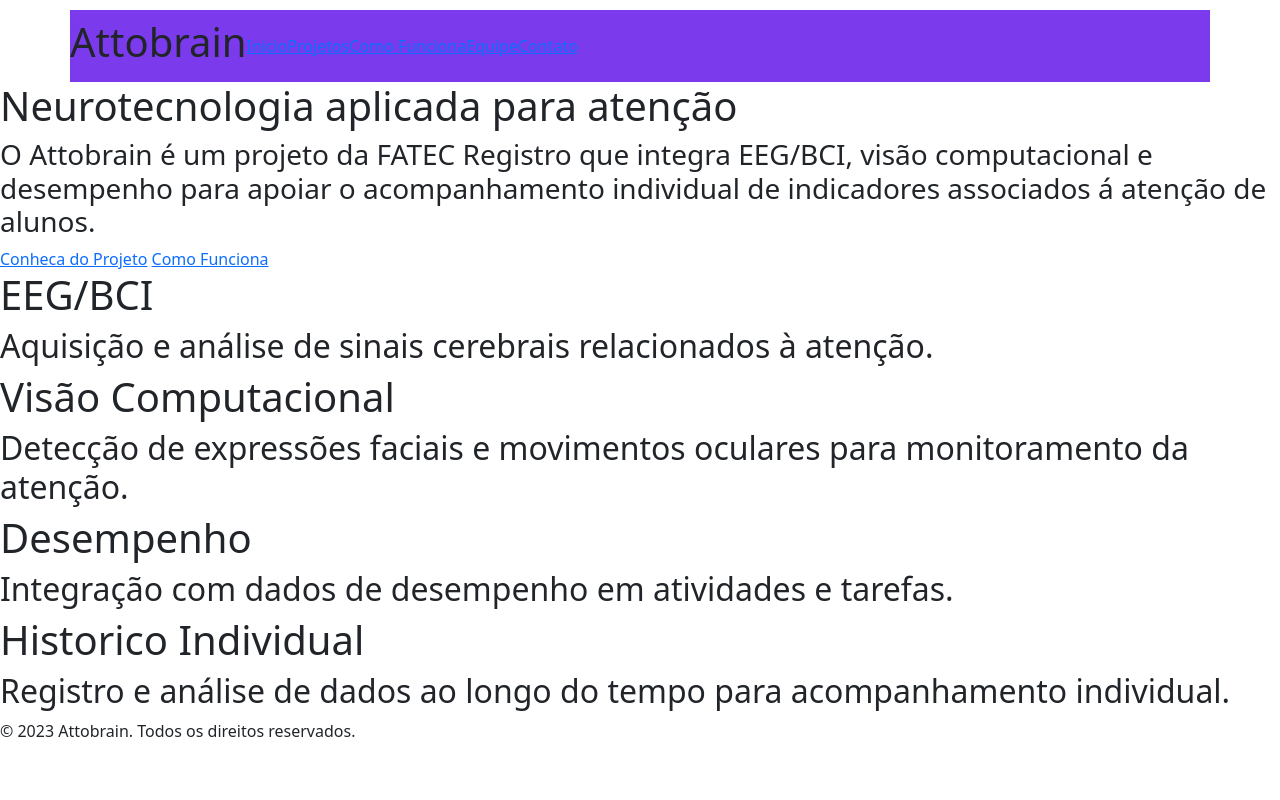
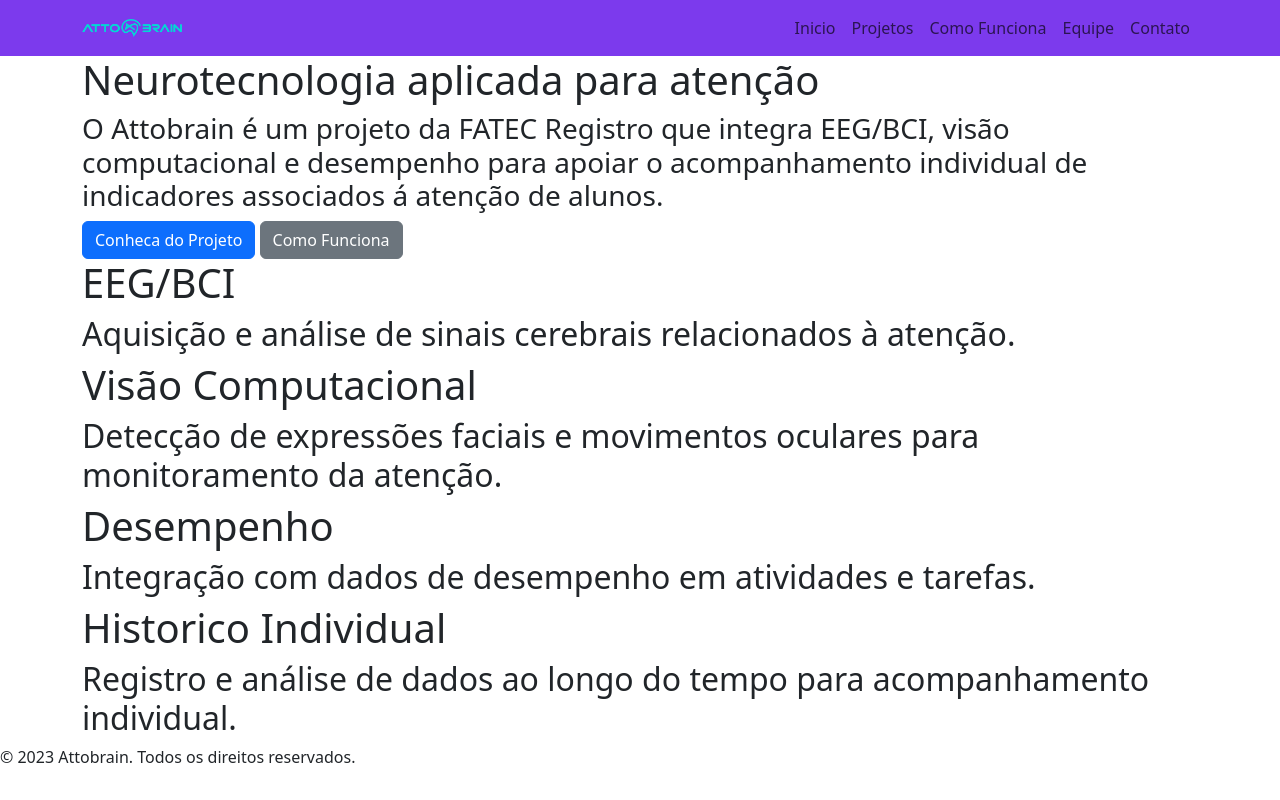
Before and after one commit to Attobrain/Site_Attobrain, a website: page views/index.html in a window 1280 px wide. Drawn offline with nearby package versions, Linux system fonts and the light colour scheme.

Commit message:
Logos e Bootstrap Inicial

```diff
--- a/public/sytle.css
+++ b/public/sytle.css
@@ -1,5 +1,8 @@
 header {
   background-color: #7c3aed;
-  position:absolute;
-  margin-top: 10px;
 }
+
+.logo-header {
+  width: 100px;
+  height: auto;
+}
--- a/views/index.html
+++ b/views/index.html
@@ -9,21 +9,26 @@
 </head>
 <body>
 
-<header class="container navbar navbar-expand-lg">
-    <h1>Attobrain</h1>
-    <a href="/">Inicio</a>
-    <a href="/projetos">Projetos</a>
-    <a href="/como">Como Funciona</a>
-    <a href="/equipe">Equipe</a>
-    <a href="/contato">Contato</a>
+<header class="navbar navbar-expand-lg">
+    <container class="container">
+    <img src="/img/logo_escrita.png" alt="Logo" class="logo-header">
+    <div class="navbar-nav">
+    <a class="nav-link" href="/">Inicio</a>
+    <a class="nav-link" href="/projetos">Projetos</a>
+    <a class="nav-link" href="/como">Como Funciona</a>
+    <a class="nav-link" href="/equipe">Equipe</a>
+    <a class="nav-link" href="/contato">Contato</a>
+    </div>
+    </container>
 </header>
 
-<main>
+<main class="container">
     <h1>Neurotecnologia aplicada para atenção</h1>
     <h3>O Attobrain é um projeto da FATEC Registro que integra EEG/BCI, visão computacional e desempenho para apoiar o acompanhamento individual de indicadores associados á atenção de alunos.</h3>
-    <a href="/projetos">Conheca do Projeto</a>
-    <a href="/como">Como Funciona</a>
-
+    <div>
+    <a class="btn btn-primary" href="/projetos">Conheca do Projeto</a>
+    <a class="btn btn-secondary" href="/como">Como Funciona</a>
+</div>
 
 <section>
     <h1>EEG/BCI</h1>
```
Also changed, not shown: public/img/logo_escrita.png (added), public/img/logotipo.png (added).
